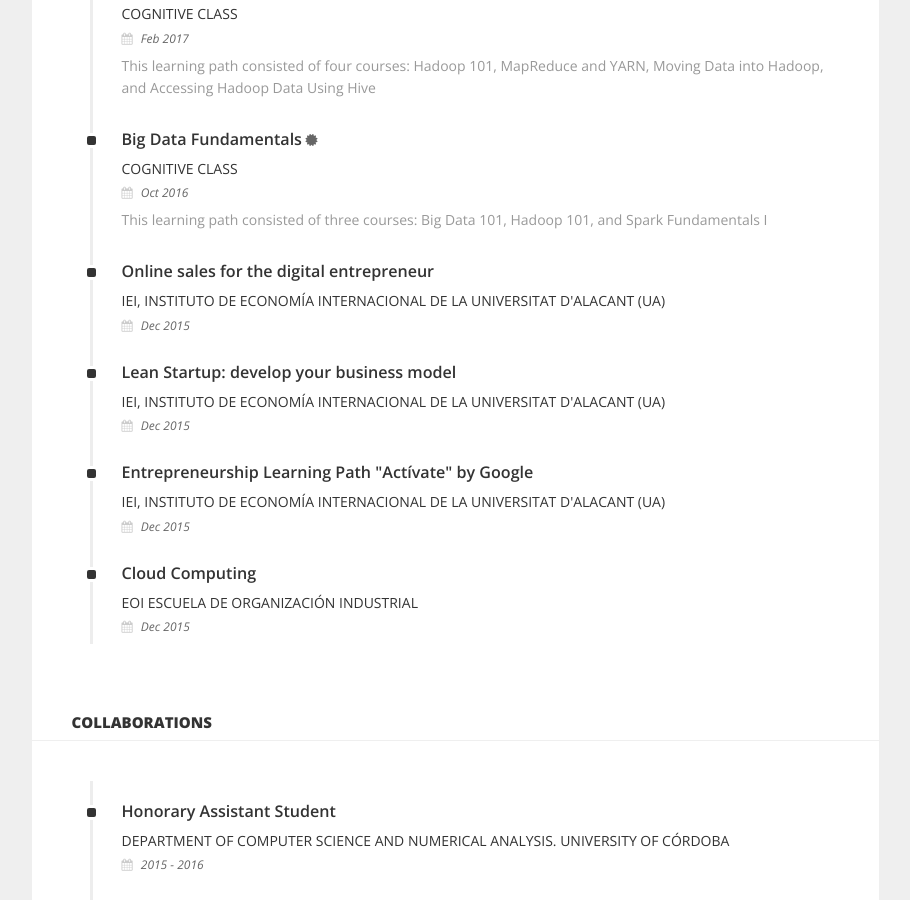
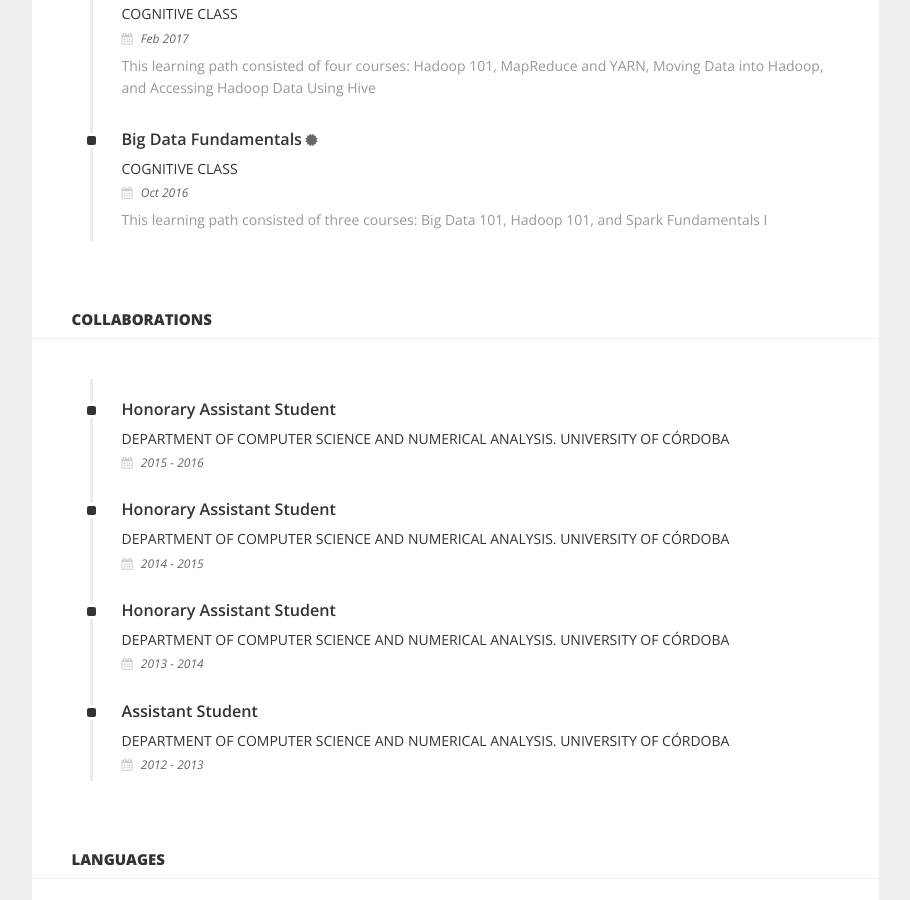
Before and after one commit to rsaladocid/personal-site, a Jekyll site: the page built from education/index.md, in a window 1280 px wide and 900 px high, scrolled down 1467 px. Shown: the whole window, without its empty margins (331-1241 px from the left). Built offline with Jekyll 4.4.1, drawn with Linux system fonts in a browser that asks for light colours.

Commit message:
Remove some courses

```diff
--- a/_data/courses.yml
+++ b/_data/courses.yml
@@ -27,23 +27,3 @@
   date: Oct 2016
   description: "This learning path consisted of three courses: Big Data 101, Hadoop 101, and Spark Fundamentals I"
   cert: https://www.youracclaim.com/badges/285c3d82-d619-44b5-9f7e-c4c5d2938364/public_url
-
-- title: Online sales for the digital entrepreneur
-  institution: IEI, Instituto de Economía Internacional de la Universitat d'Alacant (UA)
-  date: Dec 2015
-  description:
-
-- title: "Lean Startup: develop your business model"
-  institution: IEI, Instituto de Economía Internacional de la Universitat d'Alacant (UA)
-  date: Dec 2015
-  description:
-
-- title: Entrepreneurship Learning Path "Actívate" by Google
-  institution: IEI, Instituto de Economía Internacional de la Universitat d'Alacant (UA)
-  date: Dec 2015
-  description:
-
-- title: Cloud Computing
-  institution: EOI Escuela de Organización Industrial
-  date: Dec 2015
-  description:
```
